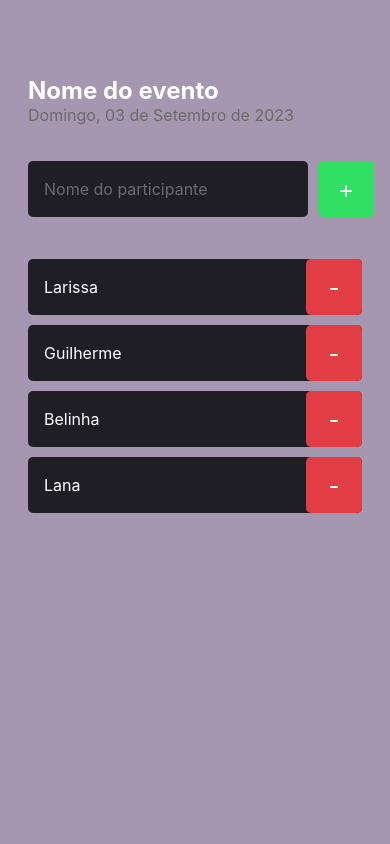
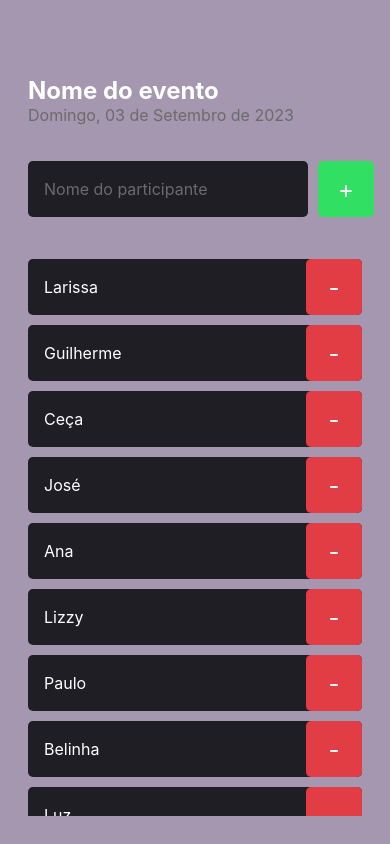
Before and after one commit to annalare/react-native-studies, a React Native app: screen / in a window 390 px wide. Built offline with nearby package versions, Linux system fonts and the light colour scheme.

Commit message:
feat: list and scrollview

```diff
--- a/src/components/Participant/index.tsx
+++ b/src/components/Participant/index.tsx
@@ -2,12 +2,13 @@ import { View, Text, TouchableOpacity } from "react-native";
 import { styles } from "./styles";
 type Props = {
   name: string;
+  onRemove: () => void;
 };
-export function Participant({ name }: Props) {
+export function Participant({ name, onRemove }: Props) {
   return (
     <View style={styles.container}>
       <Text style={styles.name}>{name}</Text>
-      <TouchableOpacity style={styles.button}>
+      <TouchableOpacity style={styles.button} onPress={onRemove}>
         <Text style={styles.buttonText}>-</Text>
       </TouchableOpacity>
     </View>
--- a/src/screens/Home/index.tsx
+++ b/src/screens/Home/index.tsx
@@ -1,11 +1,36 @@
-import { Text, View, TextInput, TouchableOpacity } from "react-native";
+import {
+  Text,
+  View,
+  TextInput,
+  TouchableOpacity,
+  ScrollView,
+} from "react-native";
 import { styles } from "./styles";
 
 import { Participant } from "../../components/Participant";
 
 export default function Home() {
+  const participants = [
+    "Larissa",
+    "Guilherme",
+    "Ceça",
+    "José",
+    "Ana",
+    "Lizzy",
+    "Paulo",
+    "Belinha",
+    "Luz",
+    "Violeta",
+    "Helena",
+    "Maria",
+  ];
+
   function handleParticipantAdd() {
     console.log("vc clicou no botão de add");
+  }
+
+  function handleParticipantRemove(name: string) {
+    console.log(`botao de remover ${name}`);
   }
 
   return (
@@ -22,10 +47,15 @@ export default function Home() {
           <Text style={styles.buttonText}>+</Text>
         </TouchableOpacity>
       </View>
-      <Participant name="Larissa" />
-      <Participant name="Guilherme" />
-      <Participant name="Belinha" />
-      <Participant name="Lana" />
+      <ScrollView showsVerticalScrollIndicator={false}>
+        {participants.map((participant) => (
+          <Participant
+            key={participant}
+            name={participant}
+            onRemove={() => handleParticipantRemove("Larissa")}
+          />
+        ))}
+      </ScrollView>
     </View>
   );
 }
```
